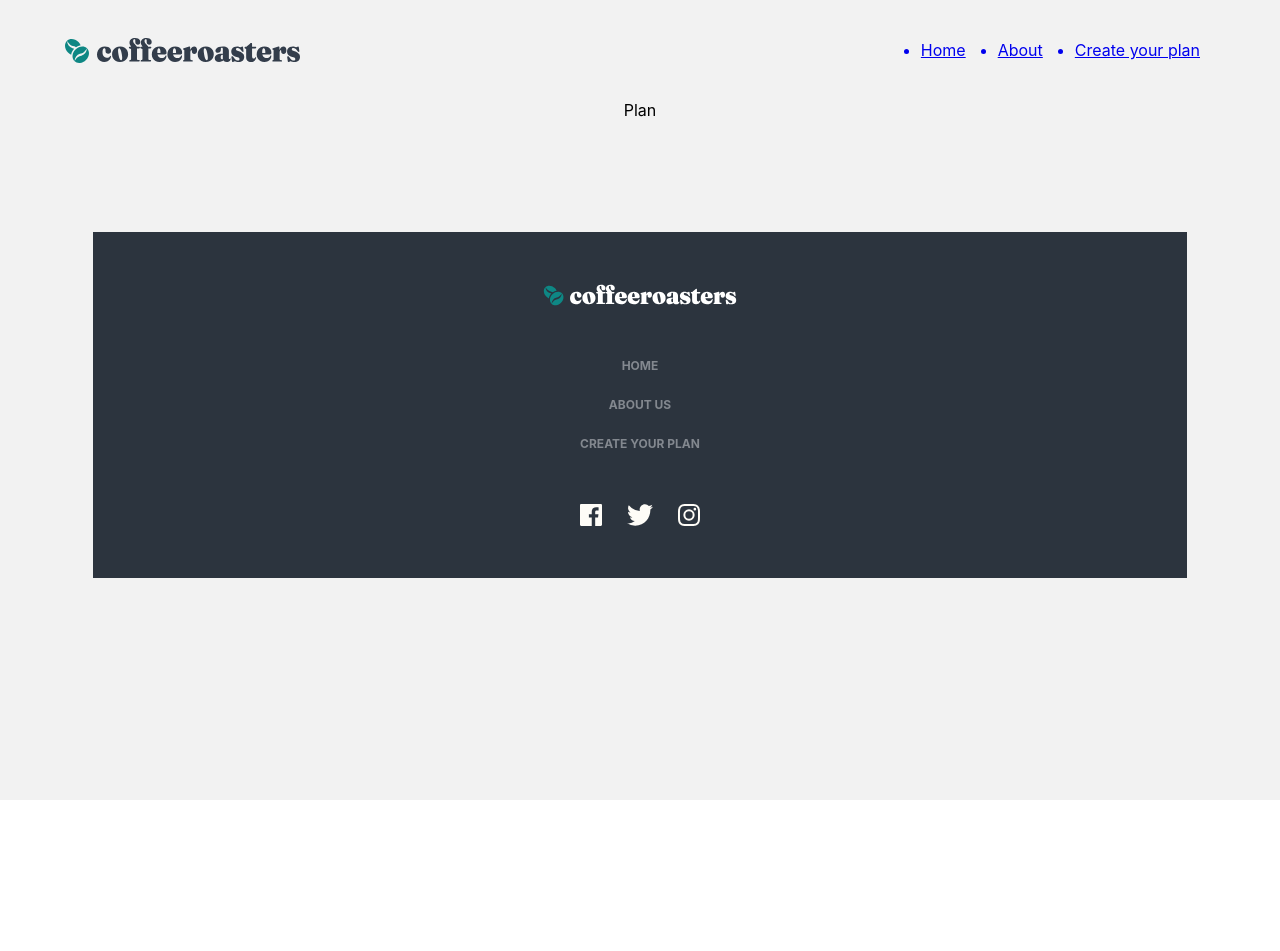
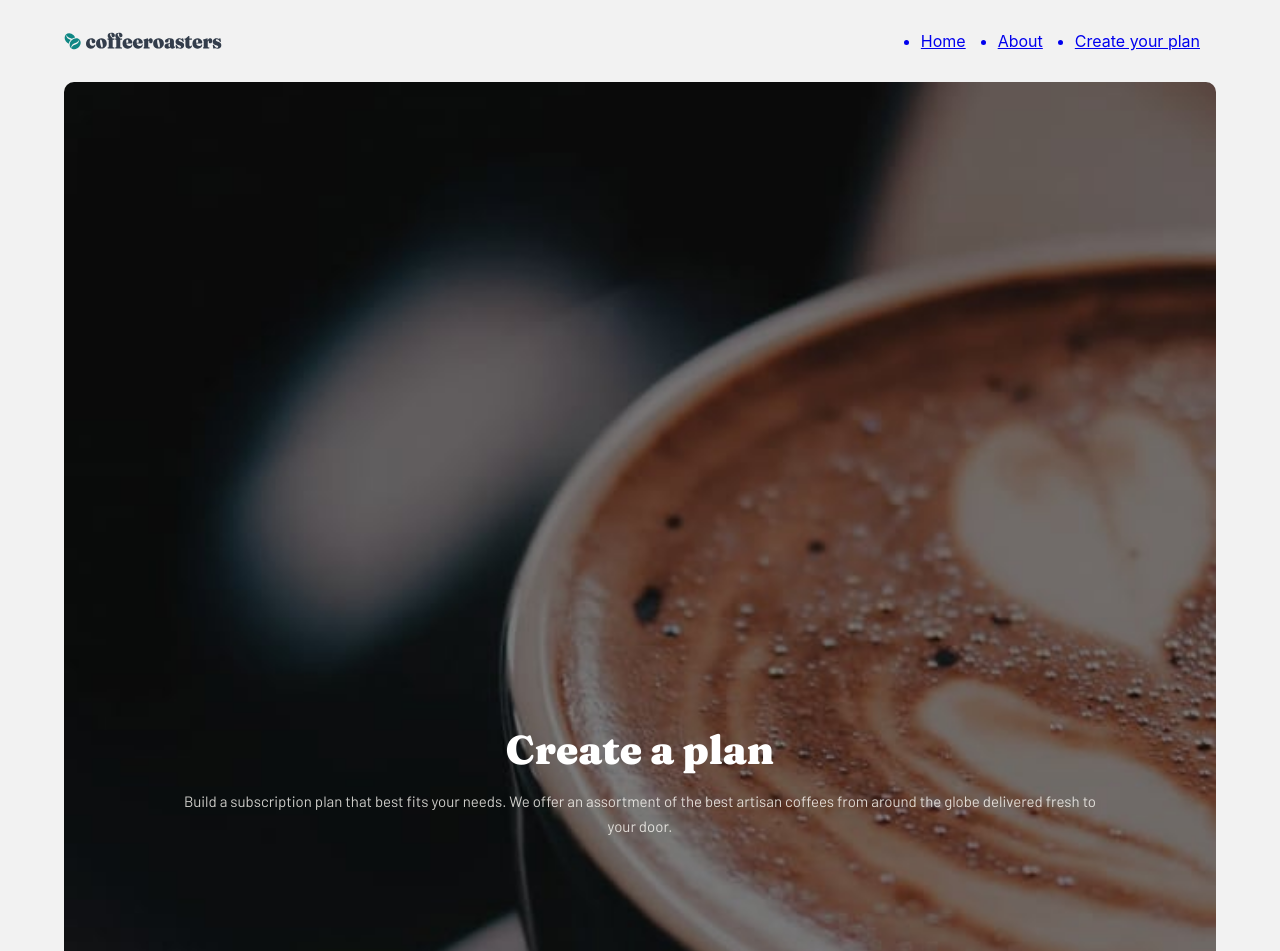
Before and after one commit to pawel975/coffeeroasters-frontend-mentor, a React (Create React App) app: page /plan in a window 1280 px wide. Shown: the top 951 px of the page. Before the commit the page ends 800 px from the top, so only its background shows below. Built offline with nearby package versions, Linux system fonts and the light colour scheme.

Commit message:
plan page

```diff
--- a/src/Components/Features/Feature-styling.js
+++ b/src/Components/Features/Feature-styling.js
@@ -27,7 +27,7 @@ export const FeatureWrapper = styled.div`
         h1 {
             text-align:center;
             margin:0.3em 0;
-            outline:2px solid red;
+            /* outline:2px solid red; */
             font-size: 24px;
             font-family: 'Fraunces', serif;
             font-weight:bold;
--- a/src/layouts/Nav.js
+++ b/src/layouts/Nav.js
@@ -5,12 +5,18 @@ import hamburger from '../assets/shared/mobile/icon-hamburger.svg';
 import styled from 'styled-components';
 
 const NavWrapper = styled.nav`
-    height: 100px;
+    height: 18px;
+    padding:2em 0;
     width:100%;
     /* outline:2px solid black; */
     display:flex;
     align-items:center;
     justify-content: space-between;
+
+    img {
+      height:18px;
+    }
+
     .nav-desktop {
       display:flex;
       ul{
--- a/src/pages/Home/Home.js
+++ b/src/pages/Home/Home.js
@@ -1,4 +1,4 @@
-import React, {useState} from 'react';
+import React from 'react';
 import CoffeePicture from '../../assets/home/mobile/image-hero-coffeepress.jpg';
 import {HomeWrapper} from './Home-styling.js'
 import Collection from '../../Components/Collection/Collection';
@@ -35,7 +35,7 @@ function Home() {
         name: "Danche",
         description: 'Ethiopian hand-harvested blend densely packed with vibrant fruit notes'
       },
-  ]
+  ];
 
   const features = [
     {
@@ -120,4 +120,5 @@ function Home() {
   );
 }
 
+
 export default Home;
--- /dev/null
+++ b/src/pages/Plan/Plan-styling.js
@@ -0,0 +1,47 @@
+import styled from 'styled-components';
+
+export const PlanWrapper = styled.div`
+    width:100%;
+
+.introduction {
+    width:100%;
+    position:relative;
+
+    .background {
+        width:100%;
+        border-radius:10px;
+    }
+
+    .description {
+        width:80%;
+        text-align:center;
+        position:absolute;
+        transform: translate(-50%,-50%);
+        top:50%;
+        left: 50%;
+        display:flex;
+        flex-direction:column;
+        align-items:center;
+        justify-content:space-between;
+
+        h1{
+            margin:0 0 0 0;
+            color: white;
+            font-family: 'Fraunces', serif;
+            font-weight:900;
+            font-size:40px;
+        }
+
+        p{
+            font-family: 'Barlow', sans-serif;
+            color: white;
+            opacity:0.8;
+            color: #FEFCF7;
+            font-weight:300;
+            font-size:15px;
+            line-height:25px;
+        }
+
+    }
+}
+`
--- a/src/pages/Plan/Plan.js
+++ b/src/pages/Plan/Plan.js
@@ -1,10 +1,47 @@
 import React from 'react';
+import { PlanWrapper } from './Plan-styling';
+import BlackCup from '../../assets/plan/mobile/image-hero-blackcup.jpg';
+import coffeeBean from '../../assets/home/desktop/icon-coffee-bean.svg';
+import gift from '../../assets/home/desktop/icon-gift.svg';
+import truck from '../../assets/home/desktop/icon-truck.svg';
+import Feature from '../../Components/Features/Feature';
+
+const features = [
+  {
+    img: coffeeBean ,
+    name: "Best quality",
+    description: "Discover and endless variety of the world's best artisan coffee from each of out roasters."
+  },
+  {
+    img: gift ,
+    name: "Exclusive benefits",
+    description: "Special offers and swag when you subscribe, including 30% off your first shipment."
+  },
+  {
+    img: truck ,
+    name: "Free shipping",
+    description: "We cover the cost and coffee is delivered fast. Peak freshness: guaranteed."
+  }
+]
 
 function Plan() {
+
+  const AllFeatures = features.map(feature => (
+    <Feature img={feature.img} name={feature.name} description={feature.description} />
+  ))
+
   return (
-    <>
-      <div>Plan</div>
-    </>
+    <PlanWrapper>
+      <div className="introduction">
+        <img className="background" src={BlackCup} alt="" />
+        <div className="description">
+          <h1>Create a plan</h1>
+          <p>Build a subscription plan that best fits your needs. We offer an assortment of the best
+          artisan coffees from around the globe delivered fresh to your door.
+          </p>
+        </div>
+      </div>
+    </PlanWrapper>
   );
 }
 
```
